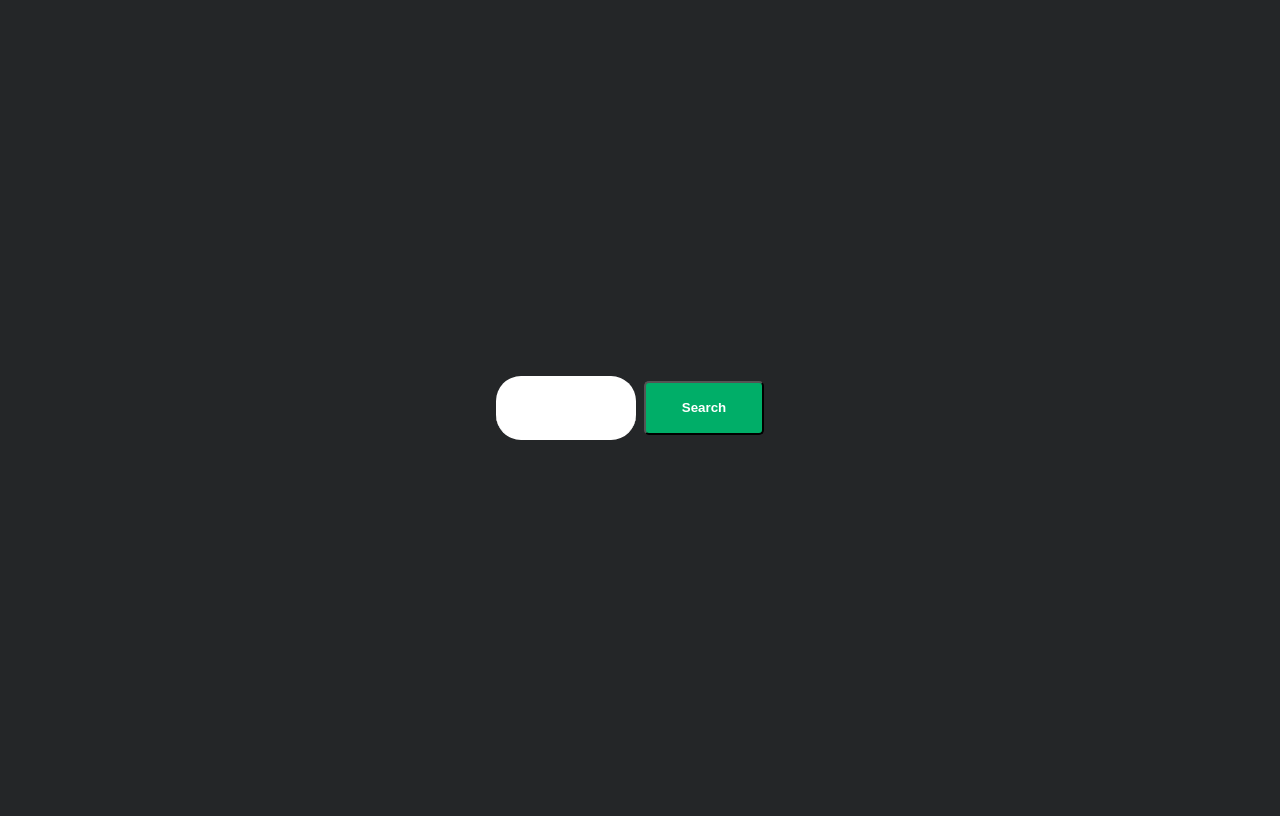
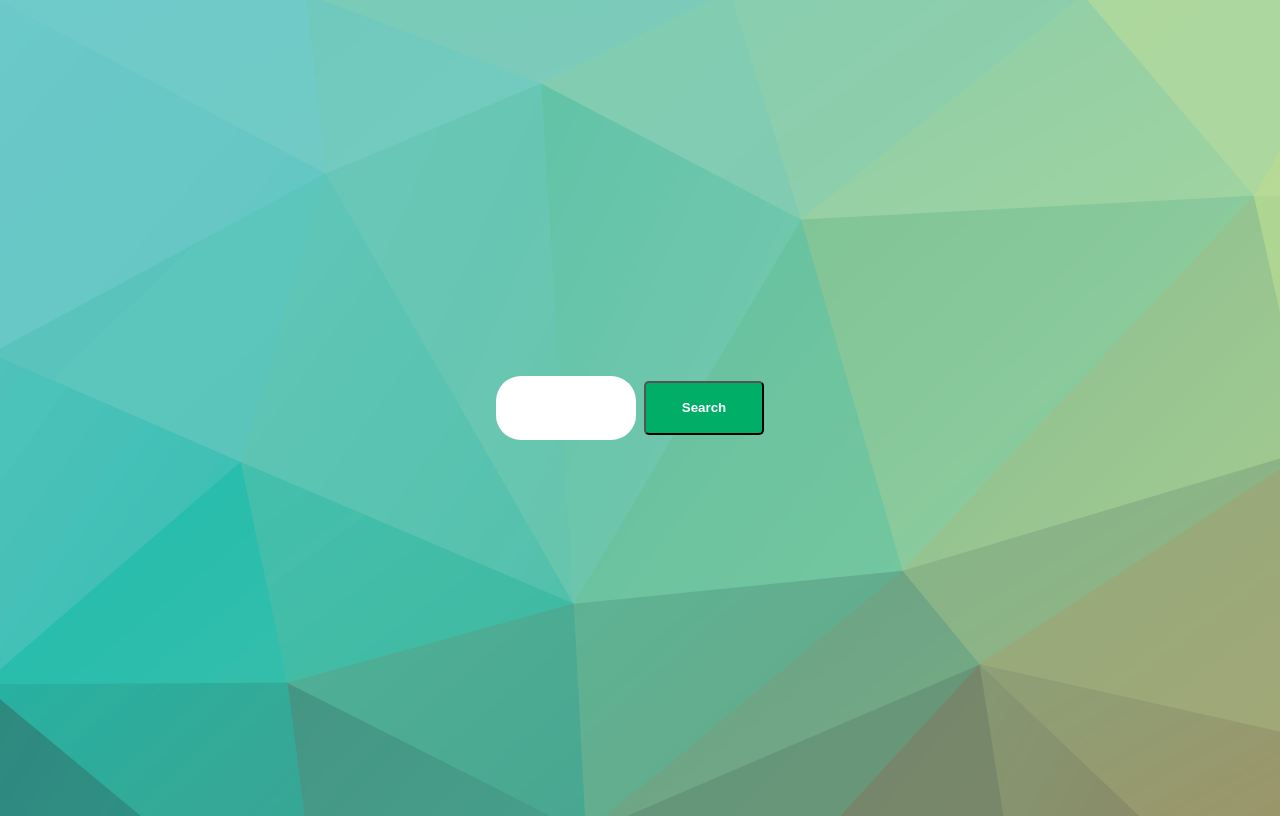
Before and after one commit to ammar-alavi10/FatOFit, a plain HTML site: page FatOFit Web/search.html in a window 1280 px wide. Drawn offline with nearby package versions, Linux system fonts and the light colour scheme.

Commit message:
Update search.html

```diff
--- a/FatOFit Web/search.html
+++ b/FatOFit Web/search.html
@@ -9,7 +9,7 @@
   justify-content: center;
   align-items: center;
   height: 100vh;
-  background-color: #242628;;
+  background: url(bg.png);
   font-family: "Segoe UI","Segoe",Tahoma,Helvetica,Arial,sans-serif;
   overflow-y: hidden;
 }
```
